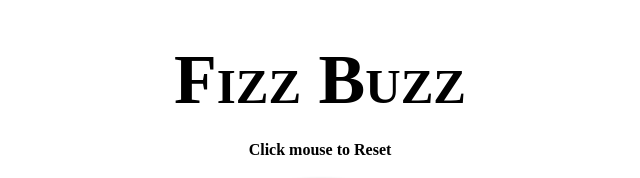
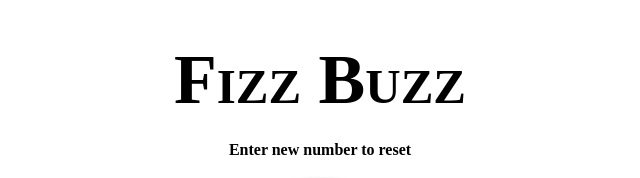
Before and after one commit to Nuttdguy/fizz-buzz, a plain HTML site: page index.html in a window 1280 px wide. Shown: the top 178 px of the page, 320-960 px from the left. Drawn offline with nearby package versions, Linux system fonts and the light colour scheme.

Commit message:
change reset instruction text

```diff
--- a/index.html
+++ b/index.html
@@ -10,7 +10,7 @@
 	<section class="main-section">
 
 		<h2 class='fizz-buzz-heading'>Fizz Buzz </h2>
-		<h4>Click mouse to Reset</h4>
+		<h4>Enter new number to reset</h4>
 		<form class="number-container">
 			<input class="enter-number" maxlength="2" required name="quantity" placeholder="1">
 			<h2 class="enter-number-instruction">Enter a<br /> Number</h2>
```
